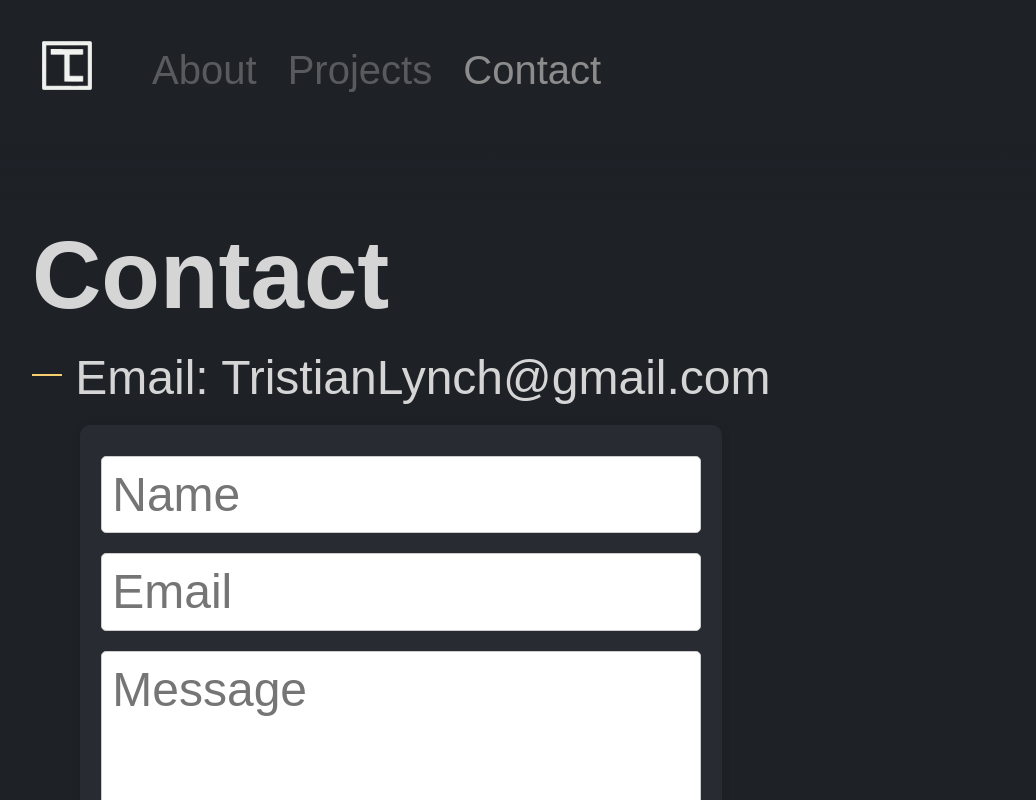
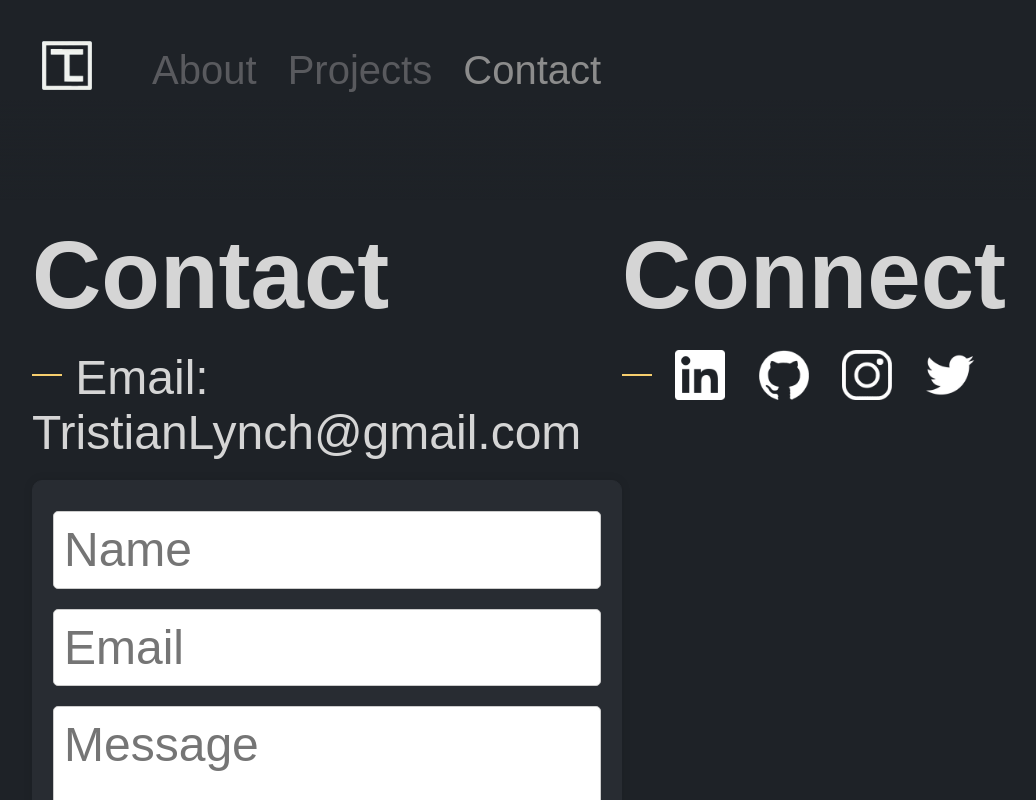
Before and after one commit to Tristian-Lynch/cs170final, a plain HTML site: page contact.html in a window 1280 px wide. Shown: the top 800 px of the page, without its empty margins (18-1054 px from the left). Drawn offline with Linux system fonts and the light colour scheme.

Commit message:
fixed some hyperlinks. Set target to _blank.

```diff
--- a/contact.html
+++ b/contact.html
@@ -47,6 +47,35 @@
                         <input type="submit" />
                     </form>
                 </div>
+                <br />
+                <div class="contact">
+                    <div class="contact-title">
+                        <h2>Connect</h2>
+                    </div>
+                    <div class="contact-info">
+                        <div class="indent"></div>
+                        <a
+                            href="https://www.linkedin.com/in/tristian-lynch/"
+                            target="_blank"
+                            ><img src="images/linkedin.png"
+                        /></a>
+                        <a
+                            href="https://github.com/Tristian-Lynch"
+                            target="_blank"
+                            ><img src="images/github.png"
+                        /></a>
+                        <a
+                            href="https://www.instagram.com/tristianlynxh/"
+                            target="_blank"
+                            ><img src="images/instagram.png"
+                        /></a>
+                        <a
+                            href="https://www.x.com/tristiandlynch/"
+                            target="_blank"
+                            ><img src="images/twitter.png"
+                        /></a>
+                    </div>
+                </div>
             </div>
         </main>
     </body>
--- a/styles/contact.css
+++ b/styles/contact.css
@@ -4,6 +4,16 @@
 
 .contact-info {
     font-size: 1.5em;
+}
+
+.contact-info img {
+    width: 50px;
+    height: 50px;
+    margin: 0 10px;
+}
+
+.contact {
+    width: 50%;
 }
 
 form.contact-form {
```
Also changed, not shown: projects.html (+15 -5 lines).
